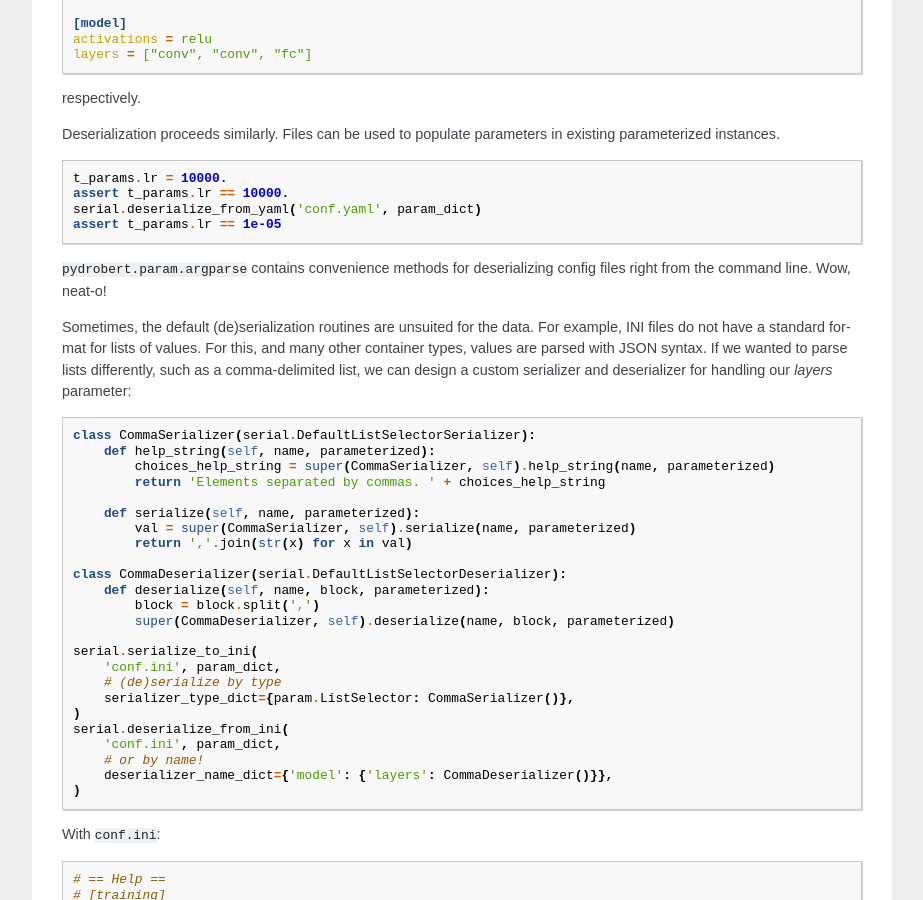
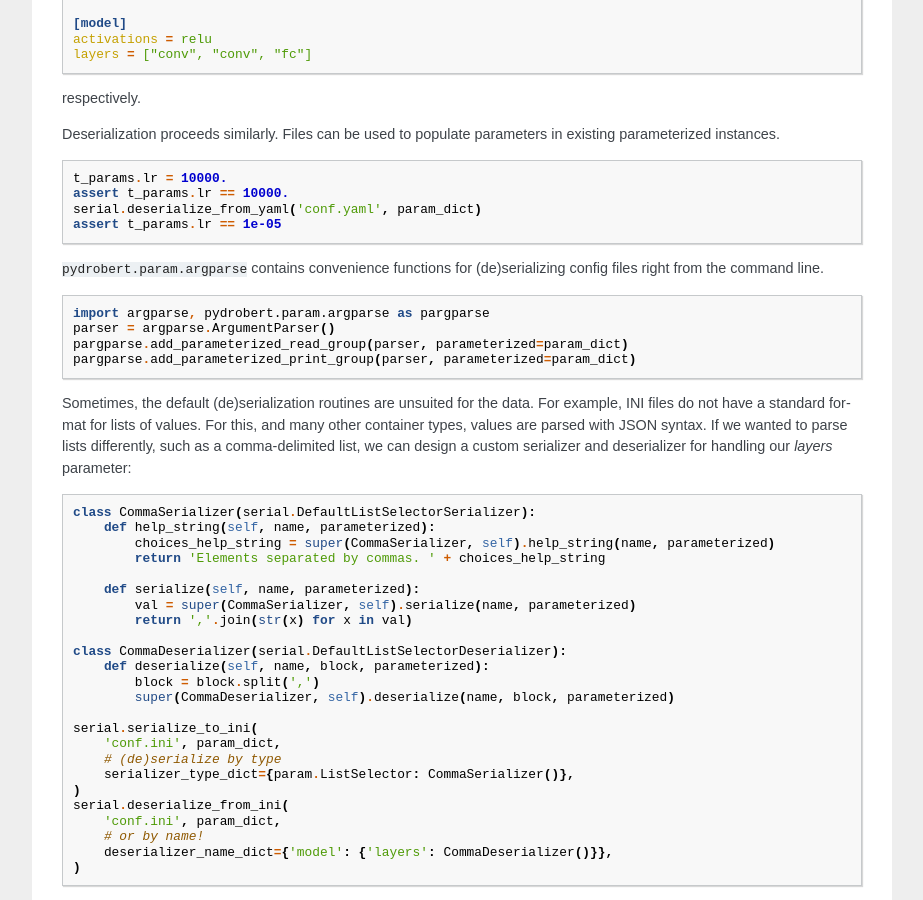
Before and after one commit to sdrobert/pydrobert-param, a Sphinx documentation site: the page built from docs/source/tutorial.rst, in a window 1280 px wide and 900 px high, scrolled down 1464 px. Shown: the whole window, without its empty margins (198-1121 px from the left). Built offline with Sphinx 7.4.7, drawn with Linux system fonts in a browser that asks for light colours; some of the changed text lies outside the part shown.

Commit message:
More sensible defaults in INIs and reading/printing by type
serialize_to_ini and deserialize_to_ini now use one section defaults matching the names of the parameterized instances. Partly in response to this, parameterized instances created in argparse read/print actions now name themselves after the parameterized class name if using the "type" kwarg.

```diff
--- a/docs/source/tutorial.rst
+++ b/docs/source/tutorial.rst
@@ -111,8 +111,16 @@
     serial.deserialize_from_yaml('conf.yaml', param_dict)
     assert t_params.lr == 1e-05
 
-``pydrobert.param.argparse`` contains convenience methods for deserializing
-config files right from the command line. Wow, neat-o!
+``pydrobert.param.argparse`` contains convenience functions for (de)serializing
+config files right from the command line.
+
+.. code-block:: python
+
+    import argparse, pydrobert.param.argparse as pargparse
+    parser = argparse.ArgumentParser()
+    pargparse.add_parameterized_read_group(parser, parameterized=param_dict)
+    pargparse.add_parameterized_print_group(parser, parameterized=param_dict)
+
 
 Sometimes, the default (de)serialization routines are unsuited for the data.
 For example, INI files do not have a standard format for lists of values. For
```
Also changed, not shown: other parts of docs/source/tutorial.rst (+1 -1 lines), 5 other files.
